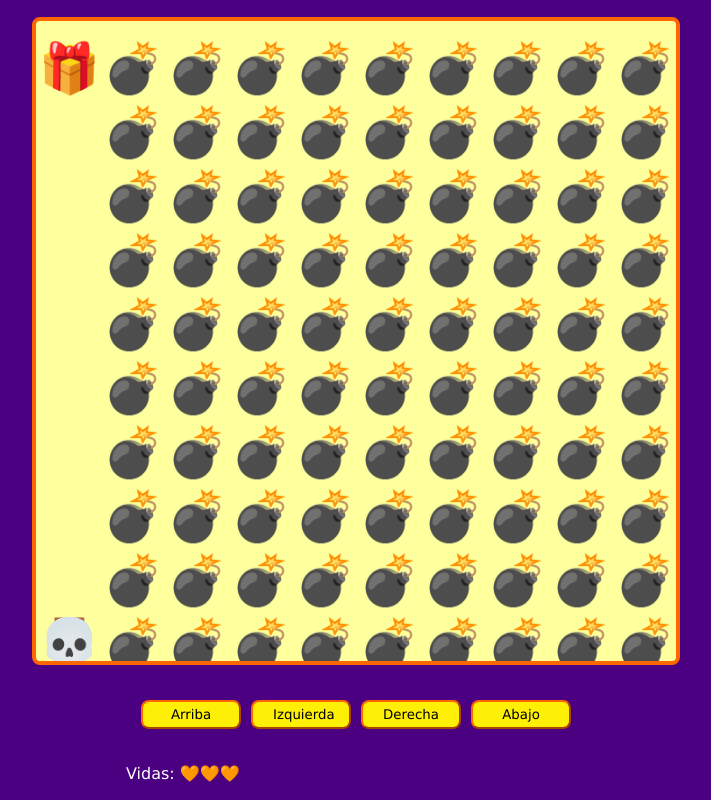
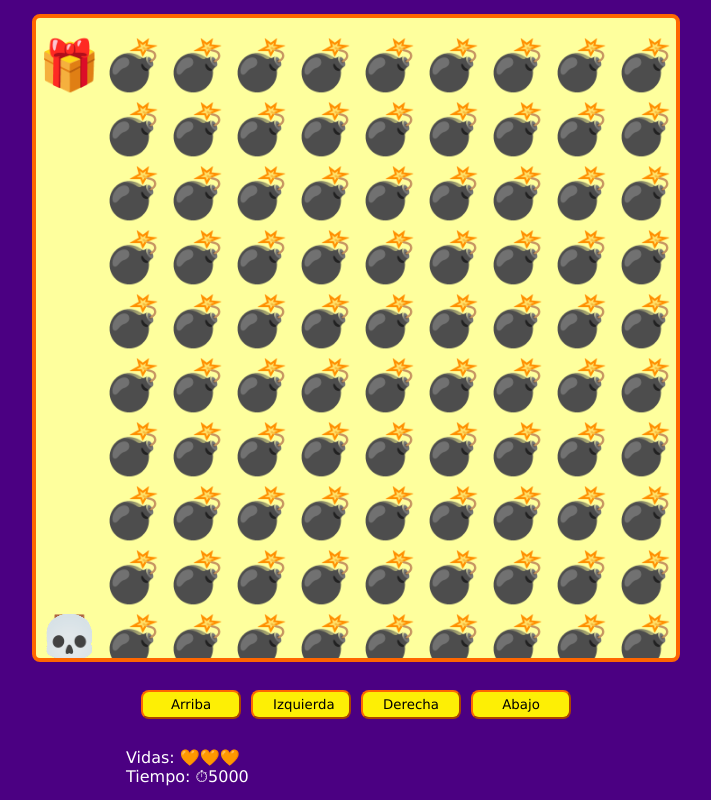
Before and after one commit to IvanRomero-io/Taller-js-video-juego, a plain HTML site: page Juego-js MODULO 4/index.html in a window 1280 px wide. Shown: the whole page, without its empty margins (284-995 px from the left). Drawn offline with Linux system fonts and the light colour scheme.

Commit message:
Marcadores de tiempo

```diff
--- a/Juego-js MODULO 4/game.js
+++ b/Juego-js MODULO 4/game.js
@@ -4,6 +4,10 @@ let canvasSize //Cree una variable que un if le dara un valor, esta variable es
 let elementsSize
 let level = 0
 let lives = 3
+
+let timeStart
+let timePlayer
+let timeInterval
 
 const playerPosition = {x: undefined, y: undefined}
 const giftPosition = {x: undefined, y: undefined}
@@ -50,6 +54,11 @@ function startGame(){
        gameWin()
        return
     }
+    if(!timeStart){
+        timeStart = Date.now()
+        timeInterval = setInterval(showTime, 100 )
+    }
+    console.log(timeStart)
 
     const mapRows = map.trim().split("\n")
     const mapRowsSinEspacios = mapRows.map((row) => row.trim().split(''))
@@ -99,6 +108,7 @@ const btnRight = document.getElementById('right')
 const btnLeft = document.getElementById('left')
 const btnDown = document.getElementById('down')
 const spanLives = document.getElementById('lives')
+const spanTime = document.getElementById('tiempo')
 
 btnUp.addEventListener('click', moveUp)
 btnRight.addEventListener('click', moveRight)
@@ -146,6 +156,7 @@ function levelFail(){
     if(lives <= 0){
        level = 0
        lives = 3
+       timeStart = undefined
     }
 
 
@@ -158,7 +169,8 @@ function gameWin(){
     level = 0
     playerPosition.x = undefined
     playerPosition.y = undefined
-    startGame()
+    clearInterval(timeInterval)
+    // startGame()
 }
 
 function moveUp(){
@@ -245,3 +257,13 @@ function showLives(){
 
 
 }
+
+function showTime(){
+    spanTime.innerHTML = Date.now() - timeStart
+}
+
+//Apuntes de clases de intervalos: metodo "setInterval(() => elemento que se repita, Tiempo por ejecucion) ": sirve para repetir un elemento, variable etc, hasta que se lo limitemos con "clearInterval(argumento que queremos parar)" que lo para en seco...
+
+//Tambien tenemos a setTimeOut(() => (elemento para ejecutar), (tiempo en que lo va a ejecutar)) para ejecutar solo una ves un elemento cariable etc.
+
+//Hay un super prototipo/Funcion que se llama "Date", esto nos sirve para saber la ora en el momento cuando se le añade el ".now"
--- a/Juego-js MODULO 4/index.html
+++ b/Juego-js MODULO 4/index.html
@@ -20,6 +20,8 @@
 
             <div class="messages">
                 <p>Vidas: <span id="lives"></span></p>
+                <p>Tiempo: ⏱<span id="tiempo"></span></p>
+
             </div>
         </section>
 
```
